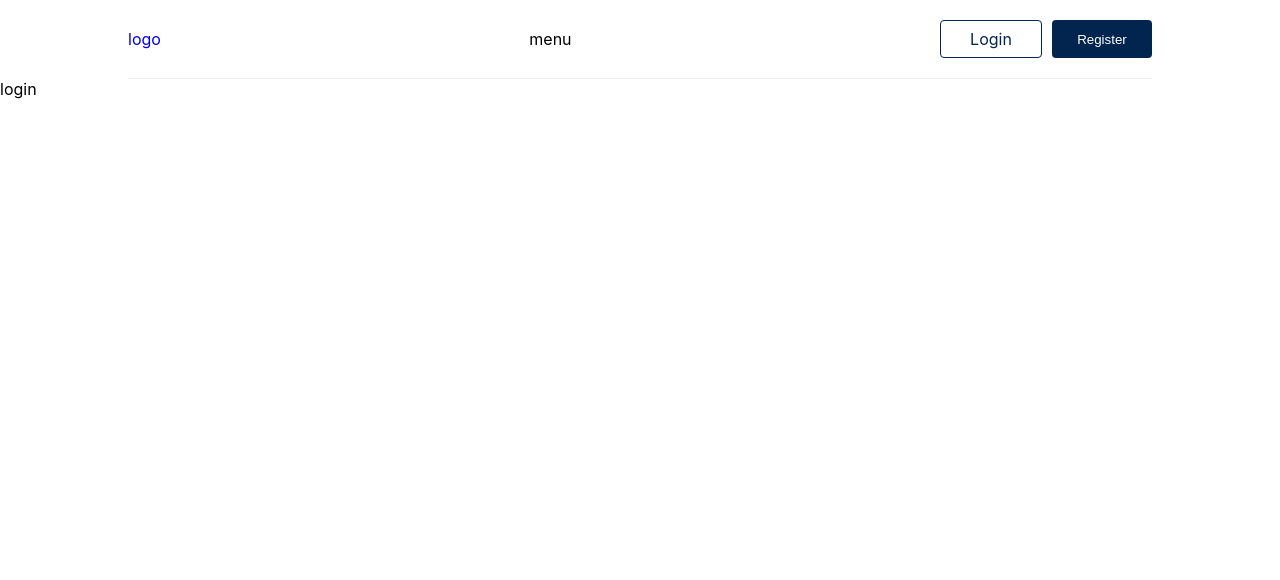
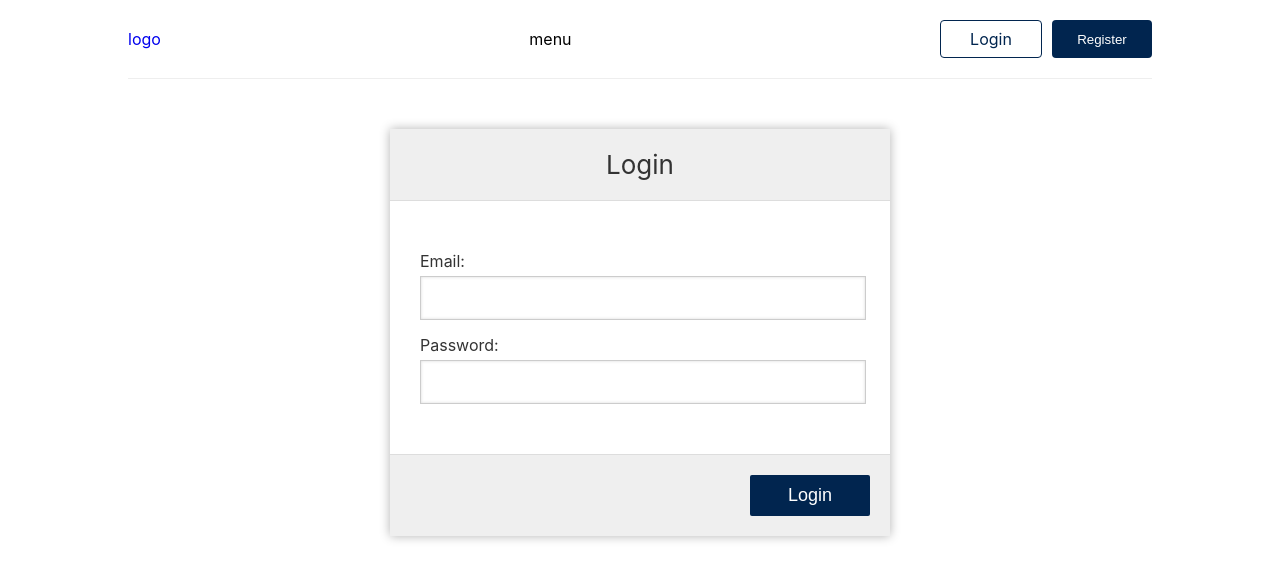
Before and after one commit to potter80511/zrlgx_test, a React (Create React App) app: page /login in a window 1280 px wide. Shown: the top 580 px of the page. Built offline with nearby package versions, Linux system fonts and the light colour scheme.

Commit message:
加上login modal

```diff
--- /dev/null
+++ b/src/components/Flex.tsx
@@ -0,0 +1,42 @@
+import React, { CSSProperties, ReactNode } from 'react';
+import styled from 'styled-components';
+import arrowCircle from '../../../svg/arrow.svg'
+
+type FlexProps = {
+  justifyContent?: CSSProperties['justifyContent'];
+  alignItems?: CSSProperties['alignItems'];
+  flexDirection?: CSSProperties['flexDirection'];
+  flexWrap?: CSSProperties['flexWrap'];
+  children: ReactNode;
+}
+
+const StyledFlex = styled.div<FlexProps>`
+  display: flex;
+  justify-content: ${({justifyContent}) => justifyContent};
+  align-items:  ${({alignItems}) => alignItems};
+  flex-direction: ${({flexDirection}) => flexDirection};
+  flex-wrap: ${({flexWrap}) => flexWrap};
+`
+
+const Flex = (props: FlexProps) => {
+  const {
+    justifyContent,
+    alignItems,
+    flexDirection,
+    flexWrap,
+    children,
+  } = props;
+
+  return (
+    <StyledFlex
+      justifyContent={justifyContent}
+      alignItems={alignItems}
+      flexDirection={flexDirection}
+      flexWrap={flexWrap}
+    >
+      {children}
+    </StyledFlex>
+  )
+}
+
+export default Flex;
--- a/src/components/Header.tsx
+++ b/src/components/Header.tsx
@@ -1,13 +1,10 @@
 import React from 'react';
 import styled from 'styled-components';
-import arrowCircle from '../../../svg/arrow.svg'
 import { Link } from 'react-router-dom';
+import { StyledContainer } from '../styles/commonStyles';
 
-const StyledHeaderContent = styled.div`
+const StyledHeaderContent = styled(StyledContainer)`
   padding: 20px 0;
-  margin: 0 auto;
-  max-width: 1024px;
-  width: 100%;
   border-bottom: 1px solid #eee;
   display: flex;
   justify-content: space-between;
--- a/src/featrures/login/Login.tsx
+++ b/src/featrures/login/Login.tsx
@@ -1,22 +1,94 @@
 import React from 'react';
 import styled from 'styled-components';
 import arrowCircle from '../../../svg/arrow.svg'
+import Flex from '../../components/Flex';
+import { StyledContainer } from '../../styles/commonStyles';
 
-// type PostProps = {
-//   post: PostList;
-//   onRegisterClick: () => void;
-// }
+const StyledLogin = styled(StyledContainer)`
+  margin-top: 50px;
+`;
 
-const StyledCreatedAt = styled.div`
-  color: #01254F;
-  font-weight: 600;
-  font-size: 14px;
-  margin-bottom: 20px;
-`
+const StyledLoginBlock = styled.div`
+  max-width: 500px;
+  width: 90%;
+  margin: 0 auto;
+  box-shadow: 0 0 10px rgba(0, 0, 0, 0.3);
+`;
+
+const StyledLoginHead = styled.div`
+  background: #efefef;
+  border-bottom: 1px solid #ddd;
+  color: #333;
+  font-size: 26px;
+  text-align: center;
+  padding: 20px;
+`;
+
+const StyledLoginBody = styled.div`
+  padding: 50px 30px;
+`;
+
+const StyledInputField = styled.div`
+  display: block;
+  &:not(:last-child) {
+    margin-bottom: 15px;
+  }
+`;
+
+const StyledLabel = styled.label`
+  display: block;
+  font-size: 16px;
+  color: #333;
+  margin-bottom: 5px;
+`;
+
+const StyledInput = styled.input`
+  height: 40px;
+  width: 100%;
+  border: 1px solid #ccc;
+  box-shadow: 0 0 3px rgba(180, 180, 180, 0.5) inset;
+`;
+
+const StyledLoginFooter = styled.div`
+  background: #efefef;
+  border-top: 1px solid #ddd;
+  padding: 20px;
+  >div {
+    width: 100%;
+  }
+`;
+
+const StyledSubmitButton = styled.button`
+  color: white;
+  background-color: #01254F;
+  font-size: 18px;
+  width: 120px;
+  padding: 10px;
+  border-radius: 2px;
+`;
 
 const Login = () => {
   return (
-    <div>login</div>
+    <StyledLogin>
+      <StyledLoginBlock>
+        <StyledLoginHead>Login</StyledLoginHead>
+        <StyledLoginBody>
+          <StyledInputField>
+            <StyledLabel>Email: </StyledLabel>
+            <StyledInput type="text" />
+          </StyledInputField>
+          <StyledInputField>
+            <StyledLabel>Password: </StyledLabel>
+            <StyledInput type="password" />
+          </StyledInputField>
+        </StyledLoginBody>
+        <StyledLoginFooter>
+          <Flex justifyContent="flex-end">
+            <StyledSubmitButton>Login</StyledSubmitButton>
+          </Flex>
+        </StyledLoginFooter>
+      </StyledLoginBlock>
+    </StyledLogin>
   )
 }
 
--- /dev/null
+++ b/src/styles/commonStyles.tsx
@@ -0,0 +1,7 @@
+import styled from 'styled-components';
+
+export const StyledContainer = styled.div`
+  margin: 0 auto;
+  max-width: 1024px;
+  width: 100%;
+`;
```
